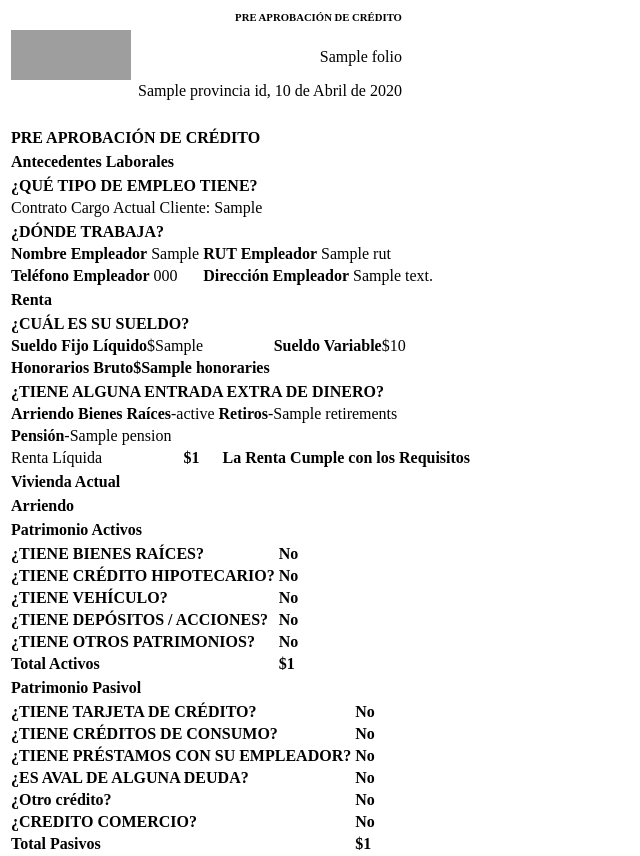
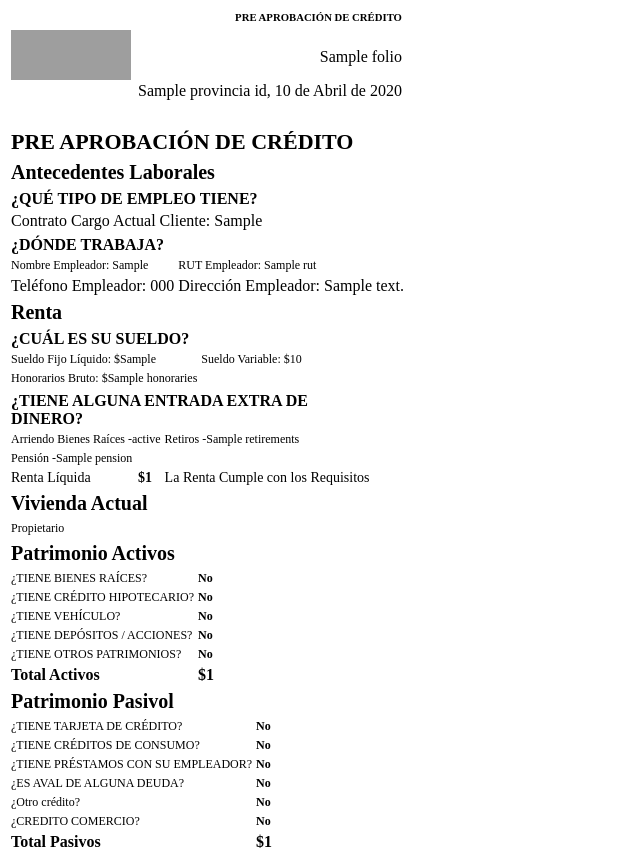
Before and after one commit to artur-master/ssilva-back-end, a Django app: template templates/pre_approbation.html in a window 1280 px wide. Shown: the whole page, without its empty margins (0-640 px from the left). Run offline with Django 3.2, Linux system fonts and the light colour scheme; the template is opened without the code that fills it: most values are stand-ins (such as "Sample title", 1, 10 or a date in 2020); lists and menus that the app fills with data are empty; parts of the project's set-up code (start-up, migrations or seed data) failed here and were passed over; grey boxes are pictures that could not be loaded.

Commit message:
updated template

```diff
--- a/templates/pre_approbation.html
+++ b/templates/pre_approbation.html
@@ -56,14 +56,14 @@
     </table>
     </br>
     <table>
-        <tr style="height:15px;">
+        <tr style="font-size: 22px;">
             <th style="text-align: left">
                 <b> PRE APROBACIÓN DE CRÉDITO </b>
             </th>
         </tr>
     </table>
     <table>
-        <tr style="height:15px;">
+        <tr style="font-size: 20px;">
             <th style="text-align: left">
                 <b>Antecedentes Laborales</b>
             </th>
@@ -91,7 +91,7 @@
             <td style="text-align: left;">
                 ¿DURANTE CUANTO TIEMPO?
             </td>
-            <td style="text-align: left;">Antigüedad Laboral:  {{ reserva.Client.Antiguedad }}</td>
+            <td style="text-align: left;font-size: {{ tamaño_letra }}%;">Antigüedad Laboral:  {{ reserva.Client.Antiguedad }}</td>
         </tr>
         {% endif %}
         </tbody>
@@ -103,15 +103,15 @@
         </tr>
         </thead>
         <tbody>
-        <tr style="">
-            <td style="text-align: left;"><b>Nombre Empleador</b><span>
+        <tr style="font-size: 12px;">
+            <td style="text-align: left;">Nombre Empleador: <span>
                 {% if reserva.Client.IsCompany %}
                     {{ empresa_compradora.RazonSocial }}
                 {% else %}
                     {{ empleador.RazonSocial }}
                 {% endif %}
             </span></td>
-            <td style="text-align: left;"><b>RUT Empleador</b><span>
+            <td style="text-align: left;">RUT Empleador: <span>
                 {% if reserva.Client.IsCompany %}
                     {{ empresa_compradora.Rut }}
                 {% else %}
@@ -120,14 +120,14 @@
             </span></td>
         </tr>
         <tr style="">
-            <td style="text-align: left;"><b>Teléfono Empleador</b><span>
+            <td style="text-align: left;">Teléfono Empleador: <span>
                 {% if reserva.Client.IsCompany %}
                     {{ empresa_compradora.Extra.Phone }}
                 {% else %}
                     {{ empleador.Extra.Phone }}
                 {% endif %}
             </span></td>
-            <td style="text-align: left;"><b>Dirección Empleador</b><span>
+            <td style="text-align: left;">Dirección Empleador: <span>
                 {% if reserva.Client.IsCompany %}
                     {{ empresa_compradora.Extra.Address }}
                 {% else %}
@@ -137,8 +137,8 @@
         </tr>
         </tbody>
     </table>
-    <table style="height: 20px">
-        <tr style="">
+    <table style="">
+        <tr style="font-size: 20px;">
             <th style="text-align: left">
                 <b>Renta</b>
             </th>
@@ -151,12 +151,12 @@
         </tr>
         </thead>
         <tbody>
-        <tr style="">
-            <td style="text-align: left;"><b>Sueldo Fijo Líquido</b><span>${{ client.Extra.Values.LiquidIncome }}</span></td>
-            <td style="text-align: left;"><b>Sueldo Variable</b><span>${{ client.Extra.Values.VariableSalary }}</span></td>
+        <tr style="font-size: 12px;">
+            <td style="text-align: left;">Sueldo Fijo Líquido: <span>${{ client.Extra.Values.LiquidIncome }}</span></td>
+            <td style="text-align: left;">Sueldo Variable: <span>${{ client.Extra.Values.VariableSalary }}</span></td>
         </tr>
-        <tr style="">
-            <td style="text-align: left;"><b>Honorarios Bruto</span><span>${{ client.Extra.Values.Honoraries }}</span></td>
+        <tr style="font-size: 12px;">
+            <td style="text-align: left;">Honorarios Bruto: </span><span>${{ client.Extra.Values.Honoraries }}</span></td>
         </tr>
         </tbody>
     </table>
@@ -167,22 +167,21 @@
         </tr>
         </thead>
         <tbody>
-        <tr style="">
-            <td style="text-align: left;" colspan="2"><b>Arriendo Bienes Raíces</b>-{{ client.Extra.Values.RealStateLeasing }}</td>
-            <td style="text-align: left;" colspan="2"><b>Retiros</b>-{{ client.Extra.Values.Retirements }}</td>
+        <tr style="font-size: 12px;">
+            <td style="text-align: left;" colspan="2">Arriendo Bienes Raíces -{{ client.Extra.Values.RealStateLeasing }}</td>
+            <td style="text-align: left;" colspan="2">Retiros -{{ client.Extra.Values.Retirements }}</td>
         </tr>
-        <tr style="">
-            <td style="text-align: left;" colspan="4"><b>Pensión</b>-{{ client.Extra.Values.Pension }}</td>
+        <tr style="font-size: 12px;">
+            <td style="text-align: left;" colspan="4">Pensión -{{ client.Extra.Values.Pension }}</td>
         </tr>
-        <tr class="align-middle-group">
+        <tr class="align-middle-group" style="font-size: 14px;">
             <td><span class="">Renta Líquida</span></td>
             <td><span class=""><b>${{ total_liquid }}</b></span></td>
-            <td><i class="icon icon-check color-success-icon"></i></td>
-            <td class=""><b>La Renta Cumple con los Requisitos</b></td>
+            <td colspan="2"><span class="">La Renta Cumple con los Requisitos</span></td>
         </tr>
         </tbody>
     </table>
-    <table style="height: 20px">
+    <table style="font-size:20px">
         <tr style="">
             <th style="text-align: left">
                 <b>Vivienda Actual</b>
@@ -191,16 +190,16 @@
     </table>
     <table style="height: 20px">
         <tbody>
-        <tr style="">
+        <tr style="font-size: 12px;">
             {% if reserva.Client.IsOwner %}
-                <td style="text-align: left;"><b>Propietario</b></td>
+                <td style="text-align: left;">Arriendo</td>
             {% else %}
-                <td style="text-align: left;"><b>Arriendo</b></td>
+                <td style="text-align: left;">Propietario</td>
             {% endif %}
         </tr>
         </tbody>
     </table>
-    <table style="height: 20px">
+    <table style="font-size: 20px">
         <tr style="">
             <th style="text-align: left">
                 <b>Patrimonio Activos</b>
@@ -209,40 +208,40 @@
     </table>
     <table style="height: 20px">
         <tbody>
-        <tr style="">
-            <td style="text-align: left;"><b>¿TIENE BIENES RAÍCES?</b></td>
+        <tr style="font-size: 12px;">
+            <td style="text-align: left;">¿TIENE BIENES RAÍCES?</td>
              {% if patrimony.RealState %}
                 <td style="text-align: left;"><b>Si</b></td>
             {% else %}
                 <td style="text-align: left;"><b>No</b></td>
             {% endif %}
         </tr>
-        <tr style="">
-            <td style="text-align: left;"><b>¿TIENE CRÉDITO HIPOTECARIO?</b></td>
+        <tr style="font-size: 12px;">
+            <td style="text-align: left;">¿TIENE CRÉDITO HIPOTECARIO?</td>
             {% if patrimony.CreditoHipotecario.PagosMensuales %}
                 <td style="text-align: left;"><b>Si</b></td>
             {% else %}
                 <td style="text-align: left;"><b>No</b></td>
             {% endif %}
         </tr>
-        <tr style="">
-            <td style="text-align: left;"><b>¿TIENE VEHÍCULO?</b></td>
+        <tr style="font-size: 12px;">
+            <td style="text-align: left;">¿TIENE VEHÍCULO?</td>
            {% if patrimony.Vehicle %}
                 <td style="text-align: left;"><b>Si</b></td>
             {% else %}
                 <td style="text-align: left;"><b>No</b></td>
             {% endif %}
         </tr>
-        <tr style="">
-            <td style="text-align: left;"><b>¿TIENE DEPÓSITOS / ACCIONES?</b></td>
+        <tr style="font-size: 12px;">
+            <td style="text-align: left;">¿TIENE DEPÓSITOS / ACCIONES?</td>
             {% if patrimony.DownPayment %}
                 <td style="text-align: left;"><b>Si</b></td>
             {% else %}
                 <td style="text-align: left;"><b>No</b></td>
             {% endif %}
         </tr>
-        <tr style="">
-            <td style="text-align: left;"><b>¿TIENE OTROS PATRIMONIOS?</b></td>
+        <tr style="font-size: 12px;">
+            <td style="text-align: left;">¿TIENE OTROS PATRIMONIOS?</td>
             {% if patrimony.Other %}
                 <td style="text-align: left;"><b>Si</b></td>
             {% else %}
@@ -255,7 +254,7 @@
         </tr>
         </tbody>
     </table>
-    <table style="height: 20px">
+    <table style="font-size: 20px">
         <tr style="">
             <th style="text-align: left">
                 <b>Patrimonio Pasivol</b>
@@ -264,48 +263,48 @@
     </table>
     <table style="height: 20px">
         <tbody>
-        <tr style="">
-            <td style="text-align: left;"><b>¿TIENE TARJETA DE CRÉDITO?</b></td>
+        <tr style="font-size: 12px;">
+            <td style="text-align: left;">¿TIENE TARJETA DE CRÉDITO?</td>
             {% if patrimony.CreditCard.PagosMensuales %}
                 <td style="text-align: left;"><b>Si</b></td>
             {% else %}
                 <td style="text-align: left;"><b>No</b></td>
             {% endif %}
         </tr>
-        <tr style="">
-            <td style="text-align: left;"><b>¿TIENE CRÉDITOS DE CONSUMO?</b></td>
+        <tr style="font-size: 12px;">
+            <td style="text-align: left;">¿TIENE CRÉDITOS DE CONSUMO?</td>
             {% if patrimony.CreditoConsumo.PagosMensuales %}
                 <td style="text-align: left;"><b>Si</b></td>
             {% else %}
                 <td style="text-align: left;"><b>No</b></td>
             {% endif %}
         </tr>
-        <tr style="">
-            <td style="text-align: left;"><b>¿TIENE PRÉSTAMOS CON SU EMPLEADOR?</b></td>
+        <tr style="font-size: 12px;">
+            <td style="text-align: left;">¿TIENE PRÉSTAMOS CON SU EMPLEADOR?</td>
             {% if patrimony.PrestamoEmpleador.PagosMensuales %}
                 <td style="text-align: left;"><b>Si</b></td>
             {% else %}
                 <td style="text-align: left;"><b>No</b></td>
             {% endif %}
         </tr>
-        <tr style="">
-            <td style="text-align: left;"><b>¿ES AVAL DE ALGUNA DEUDA?</b></td>
+        <tr style="font-size: 12px;">
+            <td style="text-align: left;">¿ES AVAL DE ALGUNA DEUDA?</td>
             {% if patrimony.DeudaIndirecta.PagosMensuales %}
                 <td style="text-align: left;"><b>Si</b></td>
             {% else %}
                 <td style="text-align: left;"><b>No</b></td>
             {% endif %}
         </tr>
-        <tr style="">
-            <td style="text-align: left;"><b>¿Otro crédito?</b></td>
+        <tr style="font-size: 12px;">
+            <td style="text-align: left;">¿Otro crédito?</td>
             {% if patrimony.CreditCard.PagosMensuales %}
                 <td style="text-align: left;"><b>Si</b></td>
             {% else %}
                 <td style="text-align: left;"><b>No</b></td>
             {% endif %}
         </tr>
-        <tr style="">
-            <td style="text-align: left;"><b>¿CREDITO COMERCIO?</b></td>
+        <tr style="font-size: 12px;">
+            <td style="text-align: left;">¿CREDITO COMERCIO?</td>
             {% if patrimony.AnotherCredit.PagosMensuales %}
                 <td style="text-align: left;"><b>Si</b></td>
             {% else %}
```
